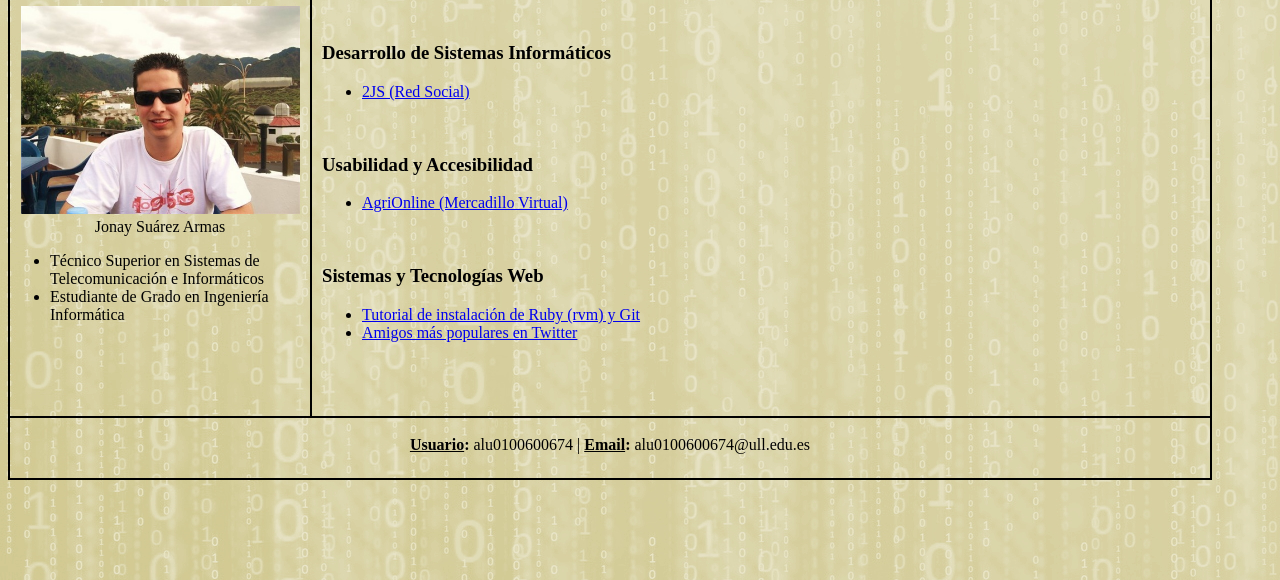
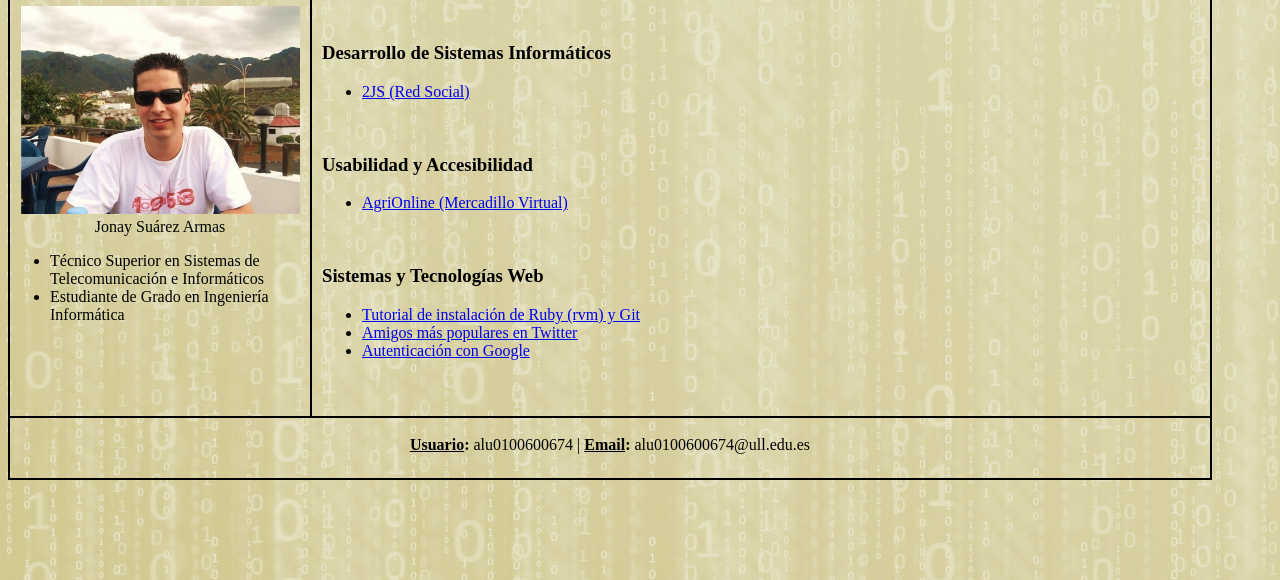
Before and after one commit to alu0100600674/alu0100600674.github.io, a plain HTML site: page index.html in a window 1280 px wide. Shown: the part 220-800 px from the top of the page. Drawn offline with Linux system fonts and the light colour scheme.

Commit message:
Añadida práctica de sytw, Autenticación con Google

```diff
--- a/index.html
+++ b/index.html
@@ -62,6 +62,7 @@
 						<ul>
 							<li><a href="http://alu0100600674.github.io/sytw_tutorial_inicial" target="_blank">Tutorial de instalación de Ruby (rvm) y Git</a></li>
 							<li><a href="http://twitterpop.herokuapp.com" target="_blank">Amigos más populares en Twitter</a></li>
+							<li><a href="http://oauth-google.herokuapp.com" target="_blank">Autenticación con Google</a></li>
 						</ul>
 					</p>
 
```
